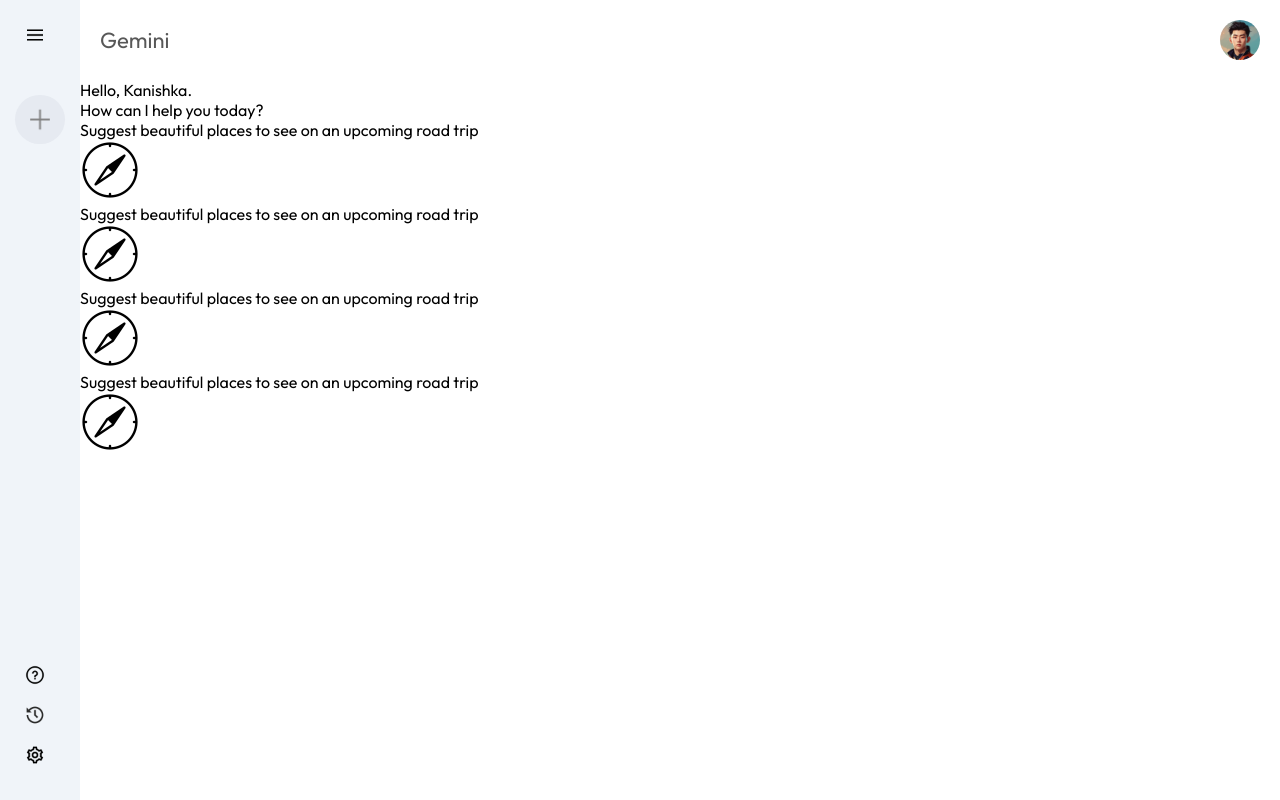
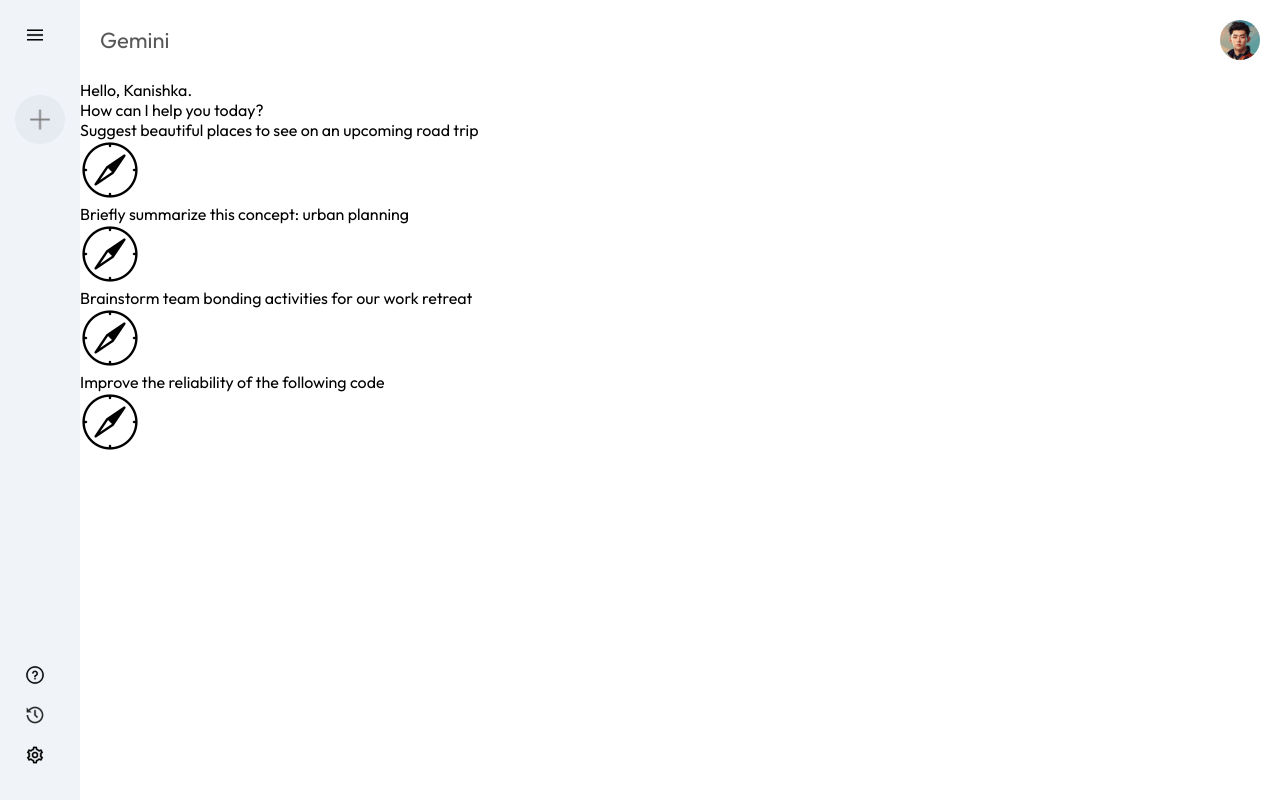
Before and after one commit to kanishkadz/Gemini-Clone, a React (Create React App) app: page / in a window 1280 px wide. Built offline with nearby package versions, Linux system fonts and the light colour scheme.

Commit message:
Update Main.jsx

```diff
--- a/src/components/Main/Main.jsx
+++ b/src/components/Main/Main.jsx
@@ -20,15 +20,15 @@
               <img src={assets.compass_icon} alt="" />
             </div>
             <div className="card">
-              <p>Suggest beautiful places to see on an upcoming road trip</p>
+              <p>Briefly summarize this concept: urban planning</p>
               <img src={assets.compass_icon} alt="" />
             </div>
             <div className="card">
-              <p>Suggest beautiful places to see on an upcoming road trip</p>
+              <p>Brainstorm team bonding activities for our work retreat</p>
               <img src={assets.compass_icon} alt="" />
             </div>
             <div className="card">
-              <p>Suggest beautiful places to see on an upcoming road trip</p>
+              <p>Improve the reliability of the following code</p>
               <img src={assets.compass_icon} alt="" />
             </div>
           </div>
```
